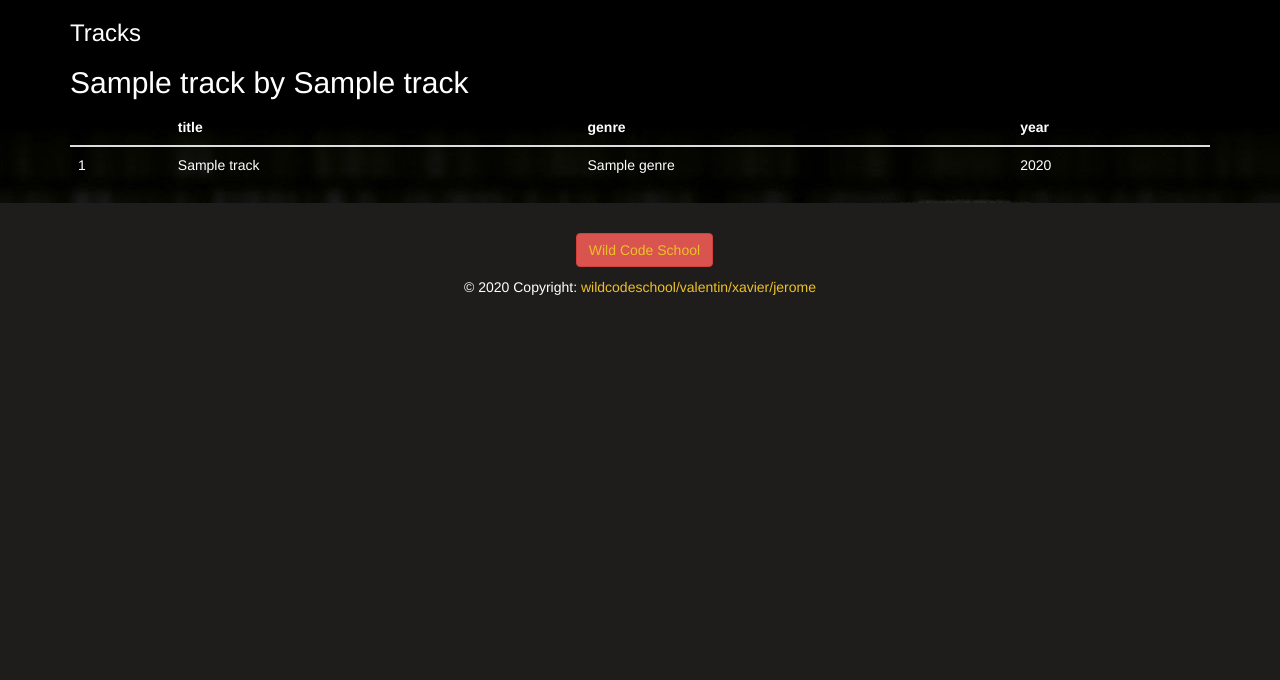
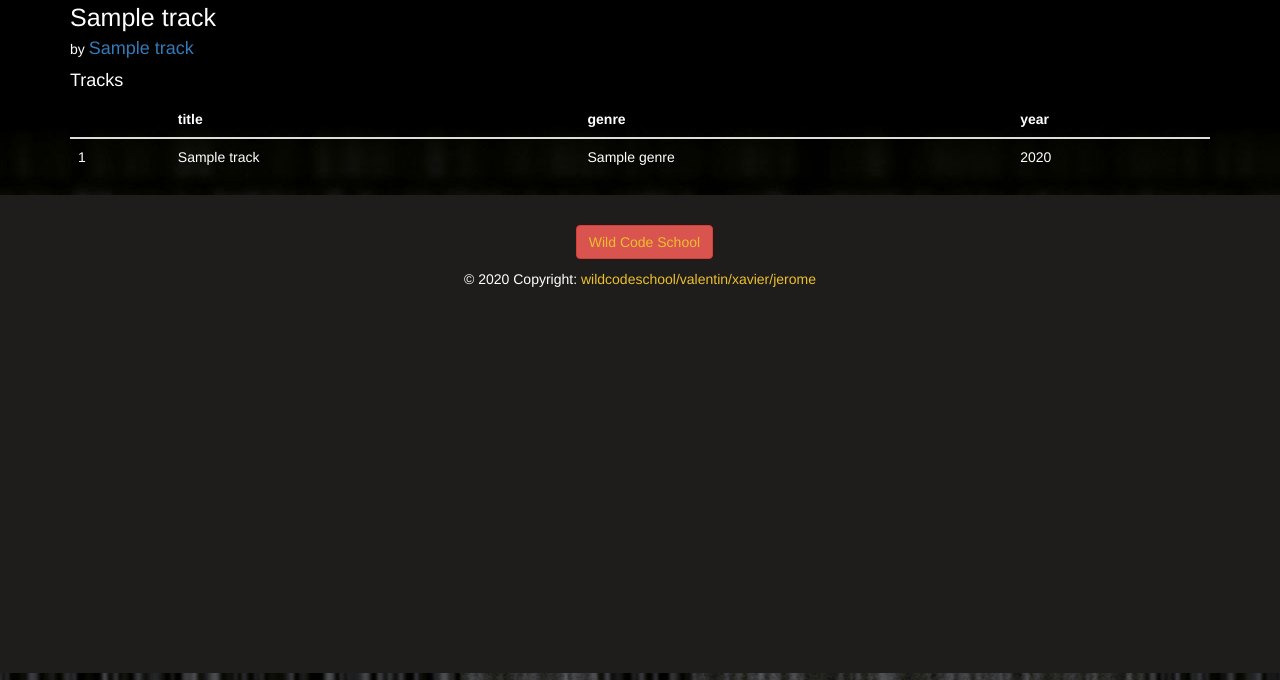
Before and after one commit to orazweb/jvx-project, a Spring app: page /tracks in a window 1280 px wide. Shown: the part 50-730 px from the top of the page. Run offline with Thymeleaf, Linux system fonts and the light colour scheme; the template is opened without the code that fills it: most values are stand-ins (such as "Sample title", 1, 10 or a date in 2020); data that the repository does not hold is empty.

Commit message:
visuel tracks

```diff
--- a/src/main/resources/templates/tracks.html
+++ b/src/main/resources/templates/tracks.html
@@ -18,8 +18,10 @@
 
 
 <div class="container">
-    <h3>Tracks</h3>
-    <h2 th:text="|${tracks.get(0).albumName} by ${tracks.get(0).artistName} |"></h2>
+
+<!--    <h2 th:text="|${tracks.get(0).albumName} by ${tracks.get(0).artistName} |"></h2>-->
+    <a style="font-size:25px; font: bold; text-decoration: none; color: white ; "> <span th:text="|${tracks.get(0).albumName}"></span><br> </a>  by <a style="font-size:18px; font: bold; text-decoration: none;"><span th:text="${tracks.get(0).artistName}|"> </span></a>
+    <h4>Tracks</h4>
     <table class="table">
         <thead>
         <tr>
```
